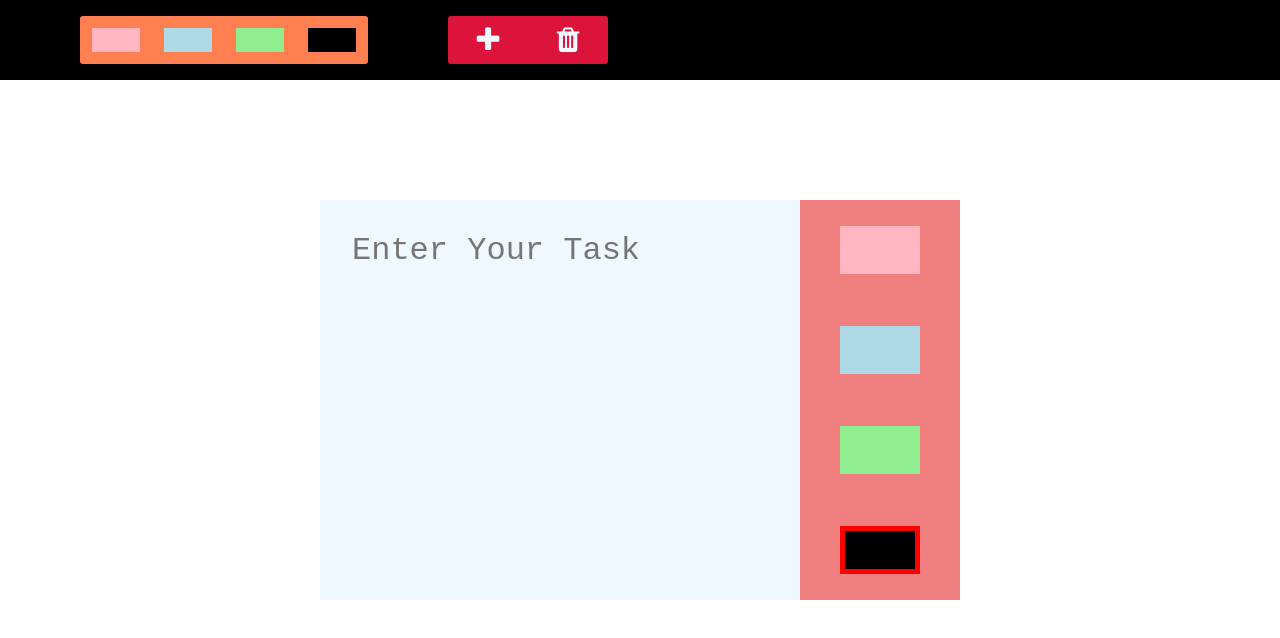
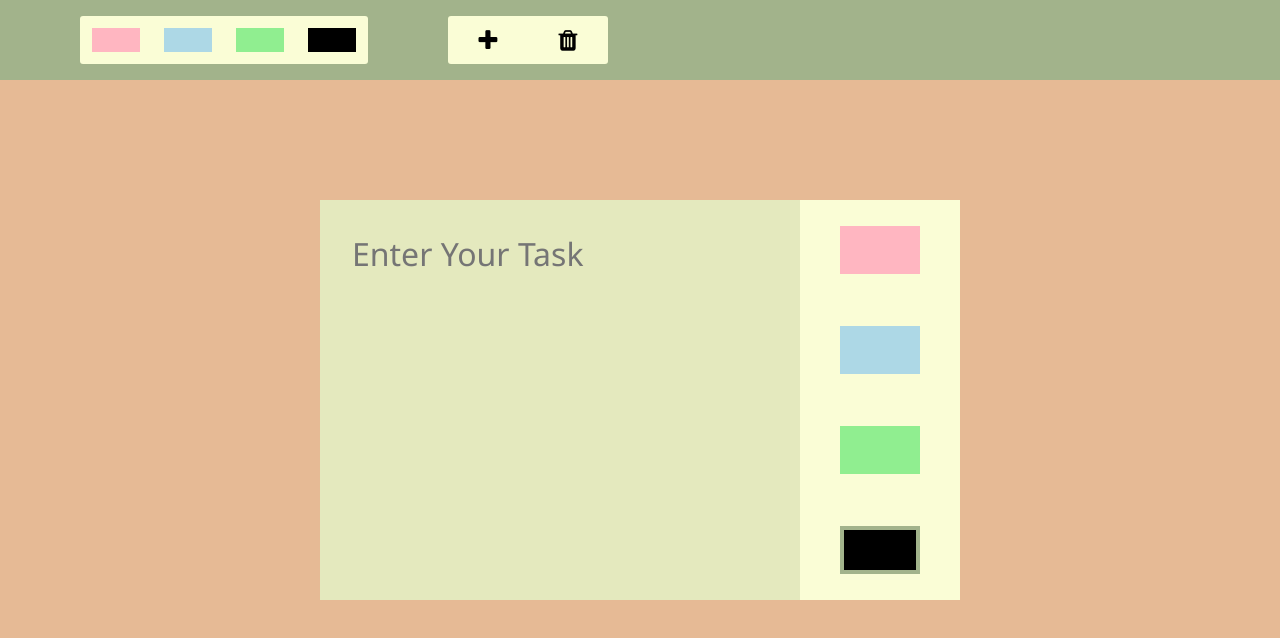
Before and after one commit to mohd-aman/fjpEnglish, a plain HTML site: page 3_Browser/jira/index.html in a window 1280 px wide. Both pictures are taken after a click on the element 488 px from the left and 39 px from the top of the page. Drawn offline with Linux system fonts and the light colour scheme.

Commit message:
UI improved

```diff
--- a/3_Browser/jira/style.css
+++ b/3_Browser/jira/style.css
@@ -1,14 +1,16 @@
 *{
     box-sizing: border-box;
+    font-family:'Segoe UI', Tahoma, Geneva, Verdana, sans-serif;
 }
 
 body{
     margin: 0;
     padding: 0;
+    background-color: #E6BA95;
 }
 .toolbox-cont{
     height: 5rem;
-    background-color: black;
+    background-color: #A2B38B;
     display: flex;
     align-items: center;
 }
@@ -20,7 +22,7 @@ body{
 
 .toolbox-priority-cont{
     height: 3rem;
-    background-color: coral;
+    background-color: #FAFDD6;
     width: 18rem;
     display: flex;
     align-items: center;
@@ -47,7 +49,7 @@ body{
 }
 
 .action-btn-cont{
-    background-color: crimson;
+    background-color: #FAFDD6;
     width: 10rem;
     height: 3rem;
     display: flex;
@@ -60,13 +62,13 @@ body{
     justify-content: center;
     align-items: center;
     width: 50%;
-    font-size: 1.8rem;
-    color: aliceblue;
+    font-size: 1.5rem;
+    color: black;
 }
 
 
 .modal-cont{
-    background-color: lightcoral;
+    background-color: #FAFDD6;
     height: 50vh;
     width: 50vw;
     position: absolute;
@@ -83,7 +85,7 @@ body{
     resize: none;
     padding: 2rem;
     font-size: 2rem;
-    background-color: aliceblue;
+    background-color: #E4E9BE;
 }
 
 .priority-colors-cont{
@@ -101,7 +103,7 @@ body{
 }
 
 .active{
-    border: 5px solid red;
+    border: 4px solid #A2B38B;
 }
 
 .main-cont{
@@ -113,7 +115,7 @@ body{
 }
 
 .ticket-cont{
-    background-color: lightgray;
+    background-color: #FAFDD6;
     height: 10rem;
     width: 16rem;
 }
@@ -124,11 +126,11 @@ body{
 
 .ticket-id{
     height: 1.5rem;
-    background-color:yellow;
 }
 
 .task-area{
     height: calc(100% - 1rem-2rem);
     font-size: 1.5rem;
-    padding: 5px;
+    padding-left: 1rem;
+    padding-right: 1rem;
 }
```
